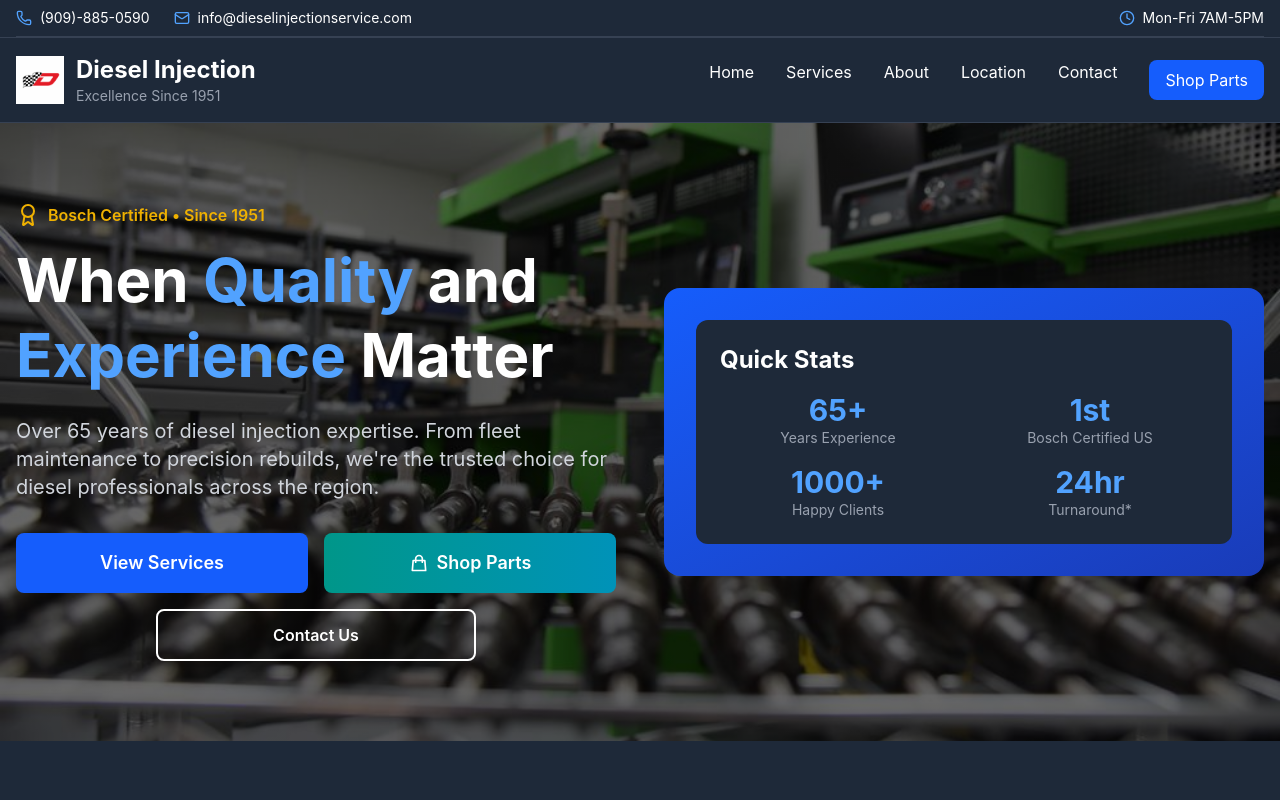
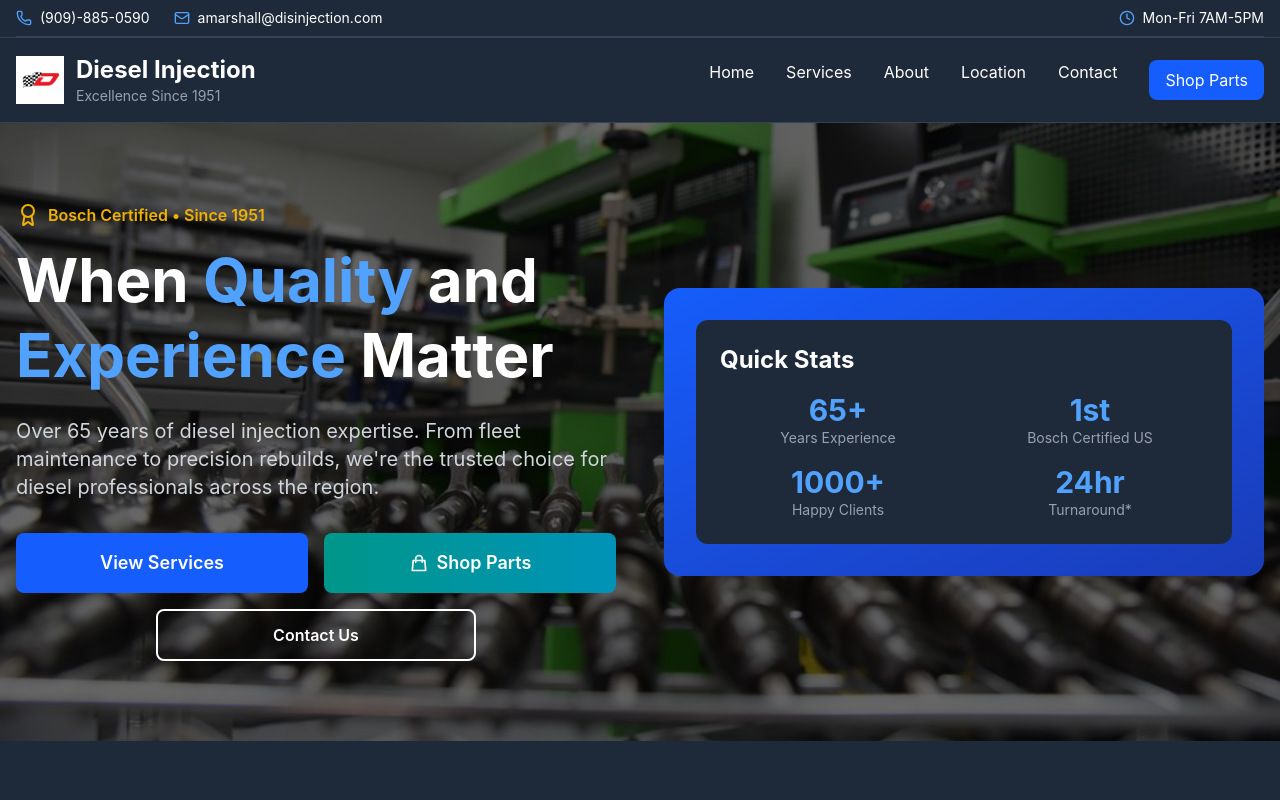
Before and after one commit to diesel-injection-service/diesel-injection-service, a React (Vite) app: page / in a window 1280 px wide. Shown: the top 800 px of the page. Built offline with nearby package versions, Linux system fonts and the light colour scheme.

Commit message:
email updated

```diff
--- a/src/components/Footer.jsx
+++ b/src/components/Footer.jsx
@@ -64,7 +64,7 @@
               <li className="flex items-center space-x-2">
                 <Mail className="w-4 h-4 text-blue-400" />
                 <a href="mailto:info@dieselinjectionservice.com" className="hover:text-blue-400 transition-colors">
-                  info@dieselinjectionservice.com
+                  amarshall@disinjection.com
                 </a>
               </li>
               <li className="flex items-start space-x-2">
--- a/src/components/Header.jsx
+++ b/src/components/Header.jsx
@@ -20,7 +20,7 @@
                             {/* Email Container */}
                             <div className="flex items-center space-x-2">
                                 <Mail className="w-4 h-4 text-blue-400" />
-                                <span>info@dieselinjectionservice.com</span>
+                                <span>amarshall@disinjection.com</span>
                             </div>
                         </div>
 
```
